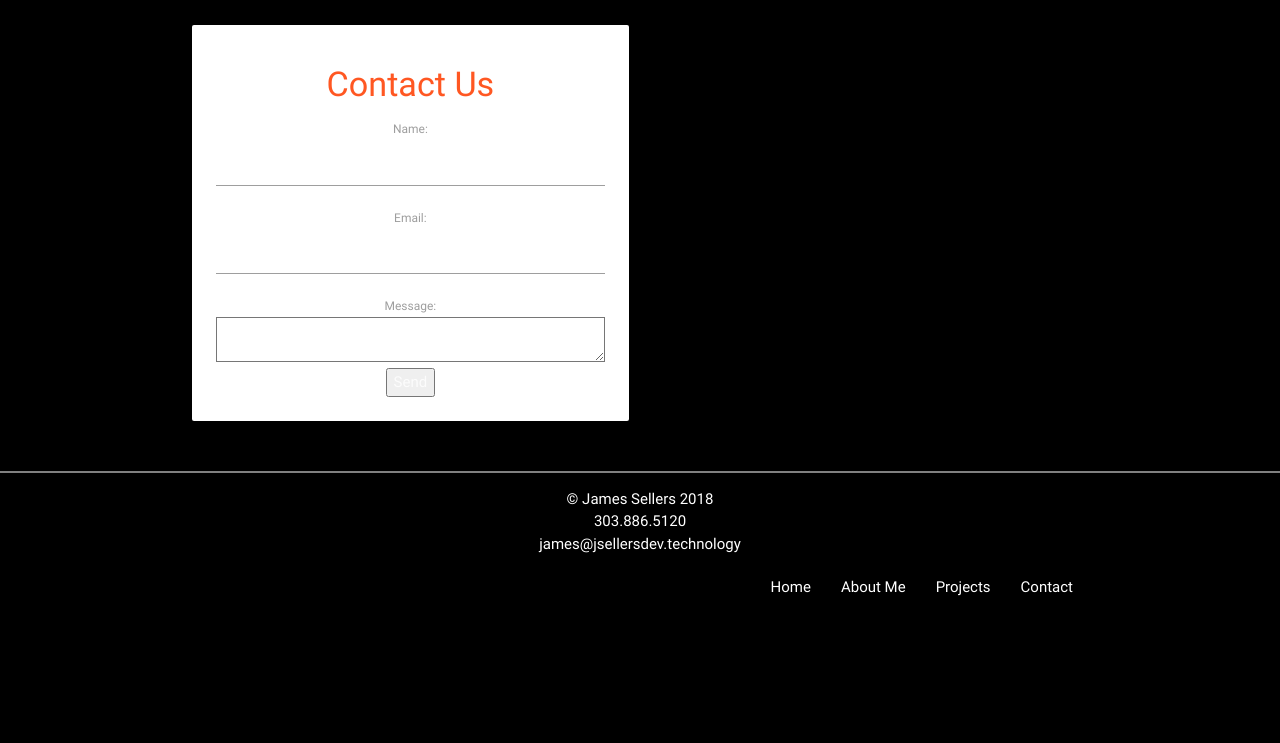
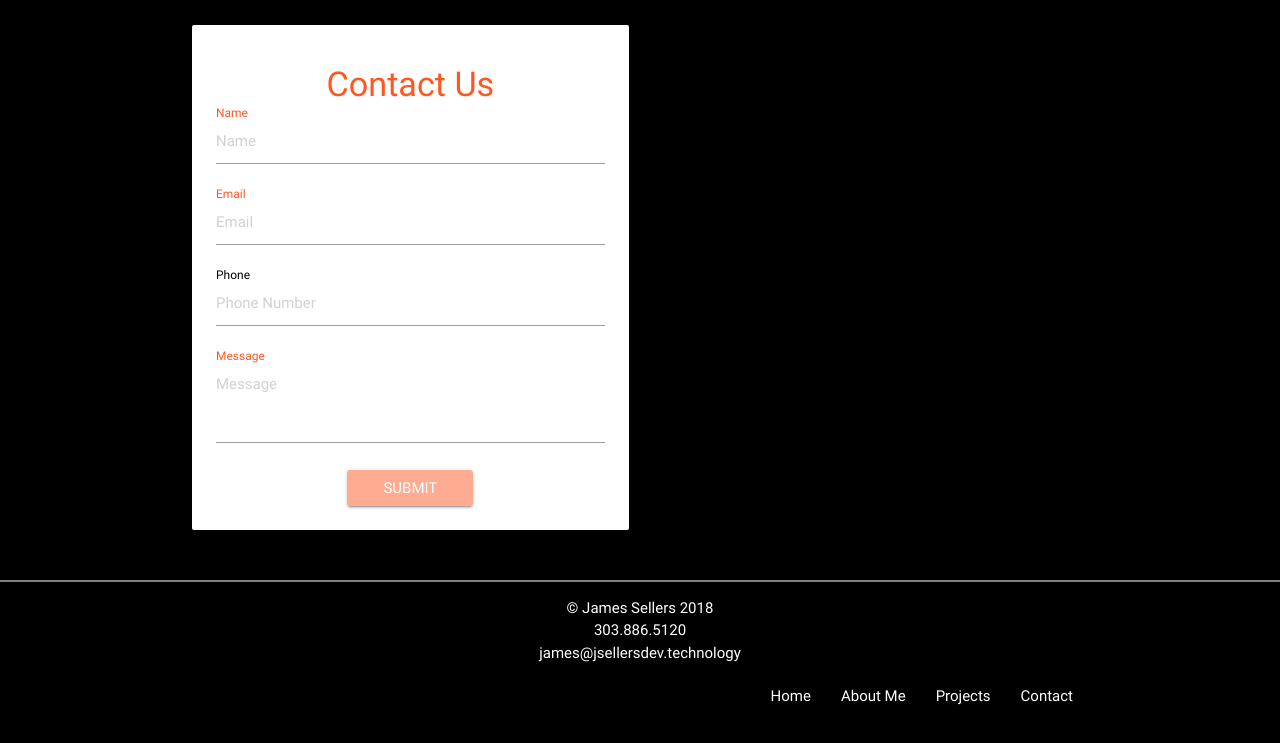
Before and after one commit to Jsellers1977/newPortfolio, a plain HTML site: page index.html in a window 1280 px wide. Shown: the part 5341-6084 px from the top of the page. Before the commit the page ends 5975 px from the top, so only its background shows below. Drawn offline with nearby package versions, Linux system fonts and the light colour scheme.

Commit message:
Update index.html

```diff
--- a/index.html
+++ b/index.html
@@ -415,26 +415,24 @@
           <div class="center card-panel z-depth-5">
             <h4 class="deep-orange-text lighten-3">Contact Us</h4>
        <div id="form-messages"></div>
-
-		<form id="ajax-contact" method="post" action="mailer.php">
-			<div class="field">
-				<label for="name">Name:</label>
-				<input type="text" id="name" name="name" required>
+            <form class="black-text" id="ajax-contact" method="POST" action="mailer.php">
+              <div class="input-field">
+                <input type="text" id="name" placeholder="Name" required>
+                <label class="deep-orange-text lighten-3" for="name">Name</label>
               </div>
-
-			<div class="field">
-				<label for="email">Email:</label>
-				<input type="email" id="email" name="email" required>
+              <div class="input-field">
+                <input type="email" id="email" placeholder="Email" required>
+                <label class="deep-orange-text lighten-3" for="name">Email</label>
               </div>
-
-			<div class="field">
-				<label for="message">Message:</label>
-				<textarea id="message" name="message" required></textarea>
+              <div class="input-field">
+                <input type="text" id="phone" placeholder="Phone Number">
+                <label class="black-text" for="phone">Phone</label>
               </div>
-
-			<div class="field">
-				<button type="submit">Send</button>
+              <div class="input-field">
+                <label class="deep-orange-text lighten-3" for="message">Message</label>
+                <textarea class="materialize-textarea" id="message" placeholder="Message" required></textarea>
               </div>
+              <input type="submit" value="Submit" class="btn deep-orange lighten-3 waves-effect waves-effect-light">
             </form>
           </div>
         </div>
```
Lines whose indentation alone changed are shown as unchanged.
